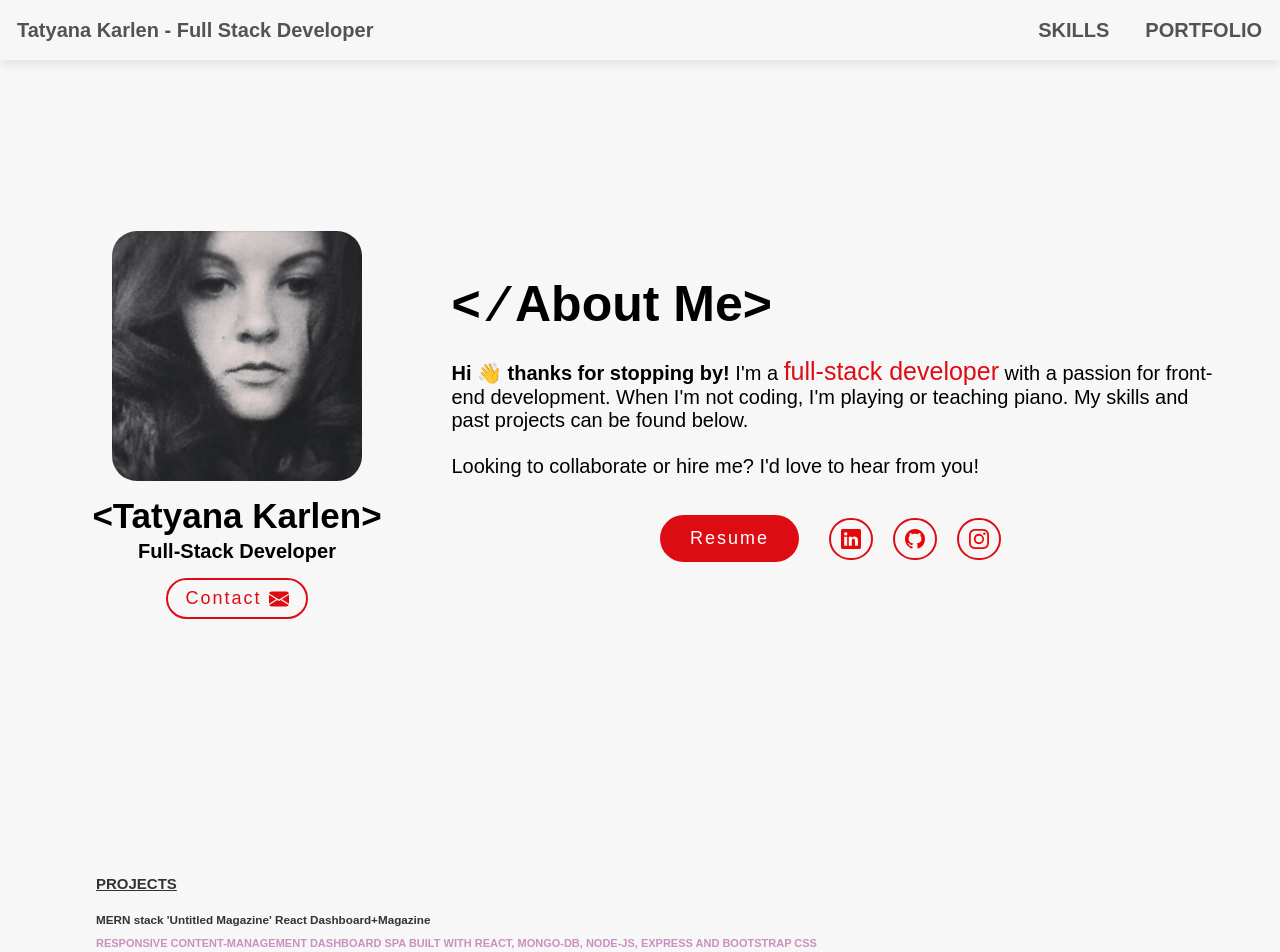
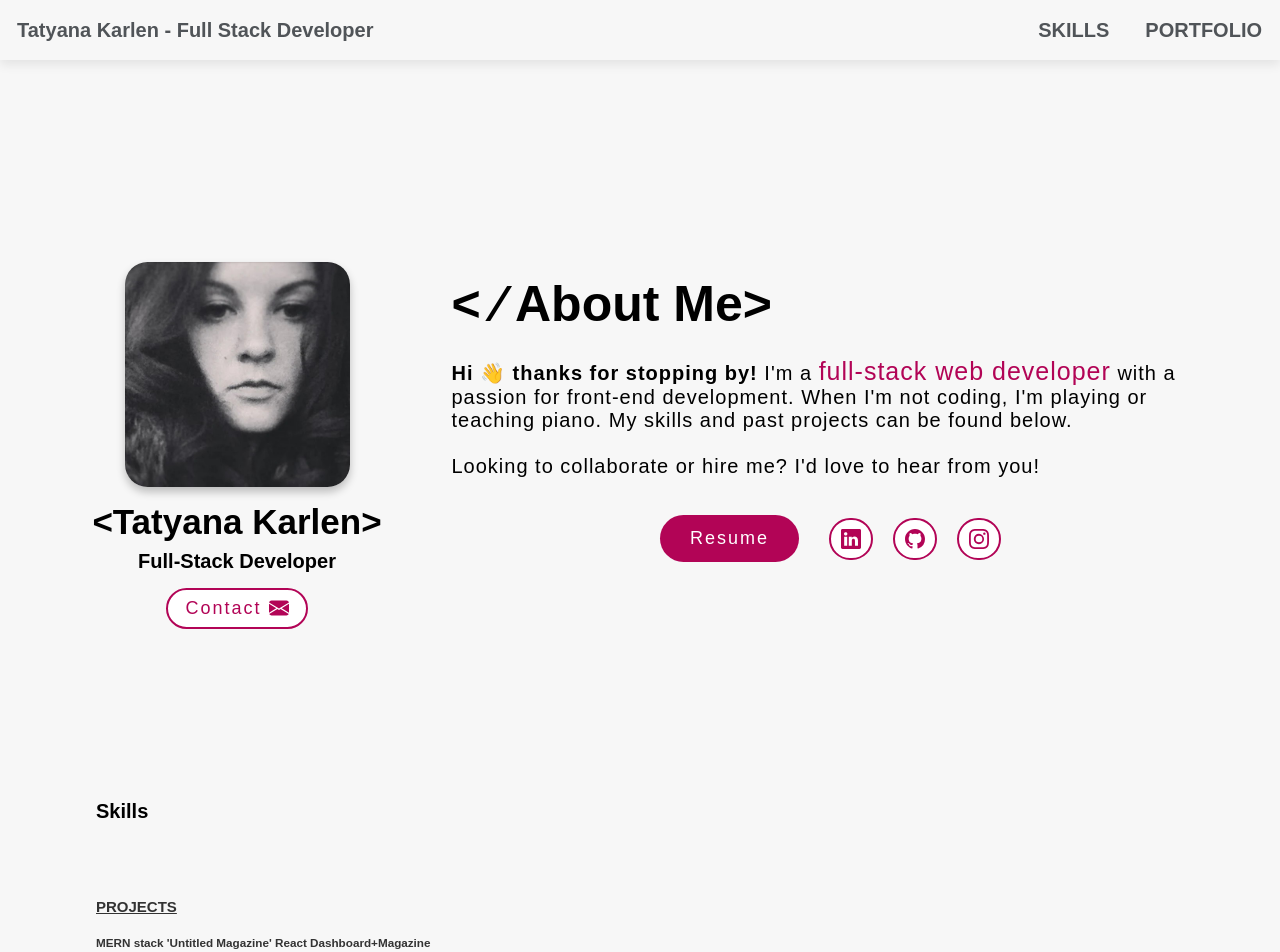
Before and after one commit to tatyanakarlen/PortfolioWebsite, a React (Create React App) app: page / in a window 1280 px wide. Shown: the top 952 px of the page. Built offline with nearby package versions, Linux system fonts and the light colour scheme.

Commit message:
font is now dark pink

```diff
--- a/src/App.css
+++ b/src/App.css
@@ -6,7 +6,7 @@
 
   background-color: #f7f7f7;
   color: #000000;
-  background-color: #f7f7f7;
+  /* background-color: #FFFFFF;  */
 
 
 }
--- a/src/components/Hero/Hero.css
+++ b/src/components/Hero/Hero.css
@@ -42,18 +42,21 @@
   position: relative;
   flex-direction: column;
   align-items: center;
+  margin-top:4rem;
 }
 
 .left-img-title-container img {
   border-radius: 10%;
   margin: 0 auto;
-  width: 250px;
-  height: 250px;
+  width: 225px;
+  height: 225px;
+  box-shadow: rgb(0 0 0 / 24%) 0px 5px 8px;
 }
 
 .left-img-title-container h1 {
   font-size: 3.5rem;
   margin-top: 15px;
+
   /* font-weight: 400; */
 
 }
@@ -62,7 +65,8 @@
 
 .left-img-title-container h3 {
   font-size: 2rem;
-  margin-top: 4px;
+  margin-top: 8px;
+
 
   /* font-weight: 600; */
 
@@ -80,13 +84,14 @@
     letter-spacing: 2px;
     font-weight: 500;
     font-size: 1.8rem;
-    color: #dd0c13;
+    color: #b20456;
 
     text-decoration: none;
     border: 2px solid;
     margin-top: 1.5rem;
     display: flex;
     align-items: center;
+    background-color: #FFFFFF;
 
 }
 
@@ -102,11 +107,13 @@
 .right-about-me-container h1 {
   margin: 24px 0;
   font-size: 5rem;
+
   /* font-weight: 200; */
 }
 
 .right-about-me-container p {
   font-size: 2rem;
+  letter-spacing: 1px;
   /* color: #505458;  */
   /* font-weight:200;  */
   /* font-weight: bold; */
@@ -115,7 +122,7 @@
 }
 
 .right-about-me-container .full-stack-developer {
-  color:#dd0c13;
+  color:#b20456;
   /* font-weight: bold;  */
   font-size: 2.5rem;
 }
@@ -136,7 +143,7 @@
   letter-spacing: 2px;
   font-size: 1.8rem;
   font-weight: 500;
-  background-color: #dd0c13;
+  background-color: #b20456;
 text-decoration: none;
   color: white;
   margin-right: 2rem;
@@ -165,21 +172,22 @@ text-decoration: none;
 }
 
 .icon-container {
-  border: 2px solid #dd0c13;
+  border: 2px solid #b20456;
   padding: 9px 10px;
   display: flex;
   justify-content: center;
   border-radius: 40px;
+  background-color: #FFFFFF;
 }
 
 .right-about-me-container ul li  SVG{
-  color:  #ea0707;
+  color:  #b20456;
   }
 
 
 .right-about-me-container .icon:hover {
   cursor: pointer;
-  color: #dd0c13;
+  color: #b20456;
 }
 
 .right-about-me-container .right-side-icons {
--- a/src/components/Hero/Hero.jsx
+++ b/src/components/Hero/Hero.jsx
@@ -35,7 +35,7 @@ const Hero = () => {
               <div class="right-about-me-container">
                 <h1>&lt; &frasl; About Me&gt;</h1>
                 <p>
-                  <span class="hi-wave-intro">Hi &#128075; thanks for stopping by!</span> I'm a <span class="full-stack-developer">full-stack developer</span> with a
+                  <span class="hi-wave-intro">Hi &#128075; thanks for stopping by!</span> I'm a <span class="full-stack-developer">full-stack web developer</span> with a
                   passion for front-end development. When I'm not coding, I'm playing or teaching
                   piano. My skills and past projects can be found below.
                   <br />
--- /dev/null
+++ b/src/components/Skills/Skills.css
@@ -0,0 +1,5 @@
+
+.skills-container {
+    width: 85%;
+    margin: auto;
+}
--- /dev/null
+++ b/src/components/Skills/Skills.jsx
@@ -0,0 +1,12 @@
+import React from 'react'
+import './Skills.css'
+
+const Skills = () => {
+  return (
+    <div class="skills-container">
+      <h1>Skills</h1>
+    </div>
+  )
+}
+
+export default Skills
--- a/src/pages/BioPortfolioPage/BioPortfolioPage.jsx
+++ b/src/pages/BioPortfolioPage/BioPortfolioPage.jsx
@@ -2,6 +2,7 @@ import React from 'react';
 import TopNav from '../../components/TopNav/TopNav';
 import Hero from '../../components/Hero/Hero';
 import PortfolioBox from '../../components/PortfolioBox/PortfolioBox';
+import Skills from '../../components/Skills/Skills'
 
 function BioPortfolioPage(props) {
   return (
@@ -9,6 +10,7 @@ function BioPortfolioPage(props) {
     <div>
       <TopNav />
       <Hero />
+      <Skills />
       <PortfolioBox projects={props.projects} />
       <br />
       <br />
```
